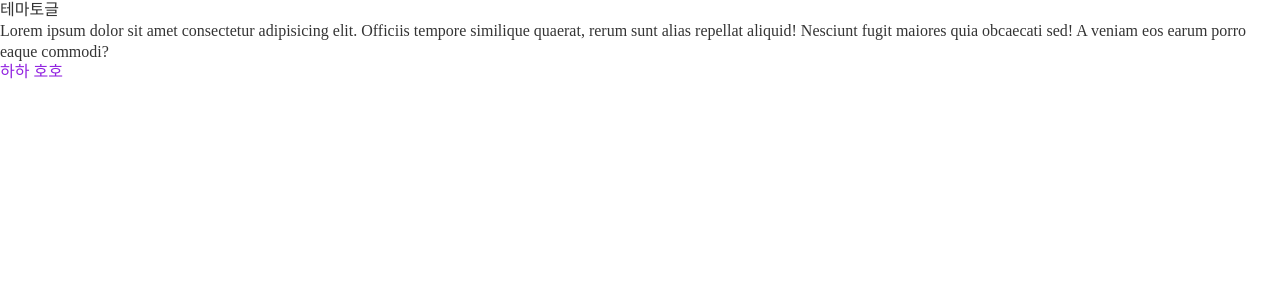
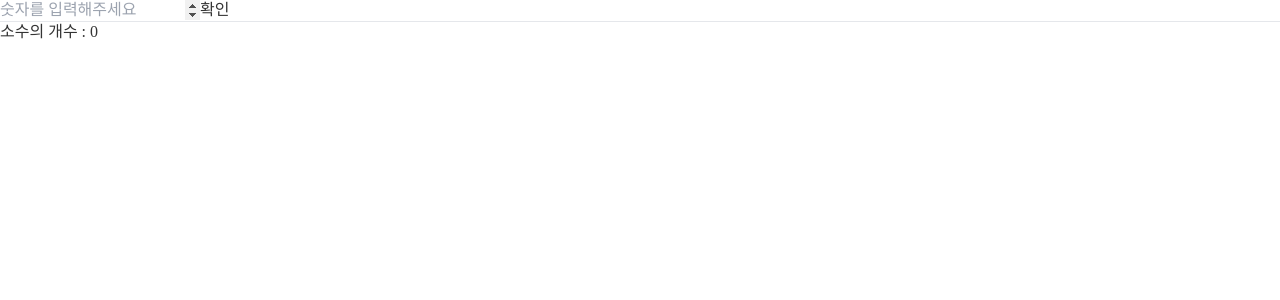
Before and after one commit to Bravetomato/react-proj, a React (Create React App) app: page / in a window 1280 px wide. Shown: the top 300 px of the page. Built offline with nearby package versions, Linux system fonts and the light colour scheme; a web font is replaced by a local one.

Commit message:
입력한 숫자 중 소수의 개수 구하기-useState

```diff
--- a/src/App.js
+++ b/src/App.js
@@ -1,40 +1,70 @@
-import React, { useState, useEffect, useRef } from "react";
+import React, { useState } from "react";
 
 import "./App.css";
-// 제이쿼리 다크모드 코드를 리액트 문법으로 바꾸기
+// 입력한 숫자들 중 소수의 갯수를 구하는 코드-useState 사용
+
+function isPrimeNumber(no) {
+  for (let i = 2; i < no; i++) {
+    if (i * i > no) {
+      break;
+    }
+
+    if (no % i === 0) {
+      return false;
+    }
+  }
+
+  return true;
+}
+
+function getPrimeNumbers(max) {
+  const primeNumbers = [];
+
+  for (let i = 2; i <= max; i++) {
+    if (isPrimeNumber(i)) {
+      primeNumbers.push(i);
+    }
+  }
+
+  return primeNumbers;
+}
+
+function getPrimeNumbersCount(max) {
+  return getPrimeNumbers(max).length;
+}
+
 function App() {
-  const [isDark, setIsDark] = useState(false);
-  // 기본상태는 false임.
+  const [primeNumbersCount, setPrimeNumbersCount] = useState(0);
 
-  //js문법을 적어야하는 경우 useEffect에 넣어주는 것이 좋다
-  useEffect(() => {
-    const html = document.getElementsByTagName("html")[0];
-    // document에서 tagname이 html인 el를 가져온다.
-    // 만약 isDark면 html의 classList에 dark를 추가하고 아니면, dark를 삭제한다.
-    // [isDark] -> isDark 값이 변할 때만 실행된다.
-    if (isDark) {
-      html.classList.add("dark");
-    } else {
-      html.classList.remove("dark");
+  const onSubmit = (e) => {
+    e.preventDefault();
+
+    const form = e.target;
+
+    form.number.value = form.number.value.trim();
+
+    if (form.number.value.length == 0) {
+      alert("숫자를 입력해주세요");
+      form.number.focus();
+      return;
     }
-  }, [isDark]);
+
+    const number = form.number.valueAsNumber;
+    //form.number.valueAsNumber : number값이 숫자로 입력되도록
+    form.number.focus();
+
+    const primeNumbersCount = getPrimeNumbersCount(number);
+    setPrimeNumbersCount(primeNumbersCount);
+  };
 
   return (
     <>
-      <div>
-        <button className="btn-toggle-theme" onClick={() => setIsDark(!isDark)}>
-          테마토글
-        </button>
-      </div>
-      {/* 클릭하면 setIsDark는 isDark가 아니다.  */}
-      <div>
-        Lorem ipsum dolor sit amet consectetur adipisicing elit. Officiis
-        tempore similique quaerat, rerum sunt alias repellat aliquid! Nesciunt
-        fugit maiores quia obcaecati sed! A veniam eos earum porro eaque
-        commodi?
-      </div>
-
-      <h1 className="color-primary">하하 호호</h1>
+      <form onSubmit={onSubmit}>
+        <input type="number" name="number" placeholder="숫자를 입력해주세요" />
+        <input type="submit" value="확인" />
+        <hr />
+        <div>소수의 개수 : {primeNumbersCount}</div>
+      </form>
     </>
   );
 }
```
